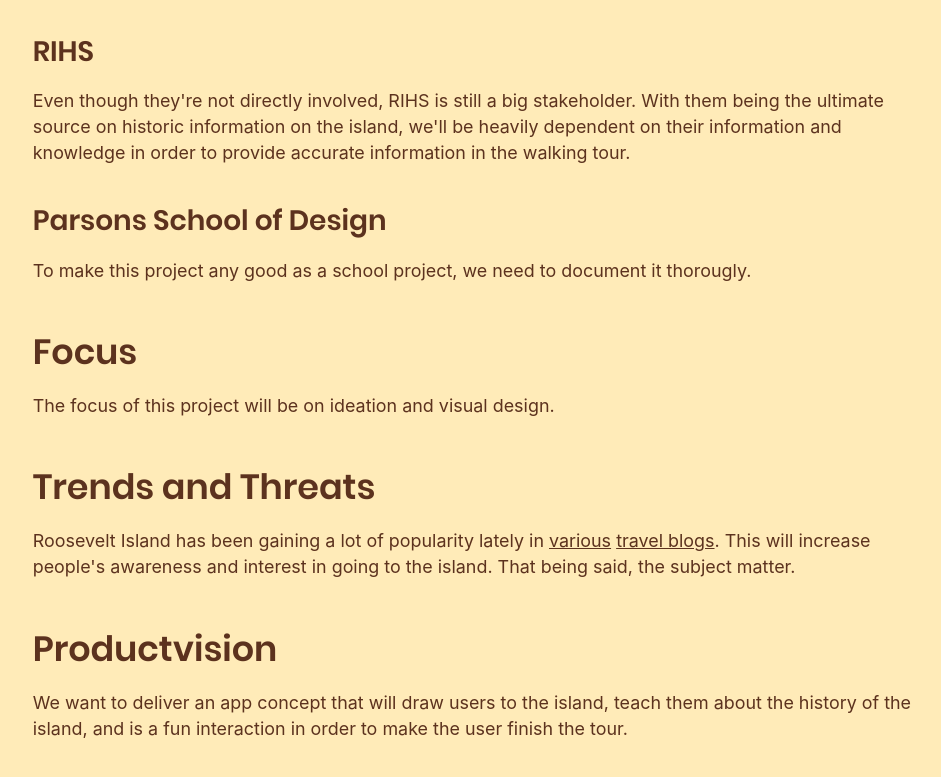
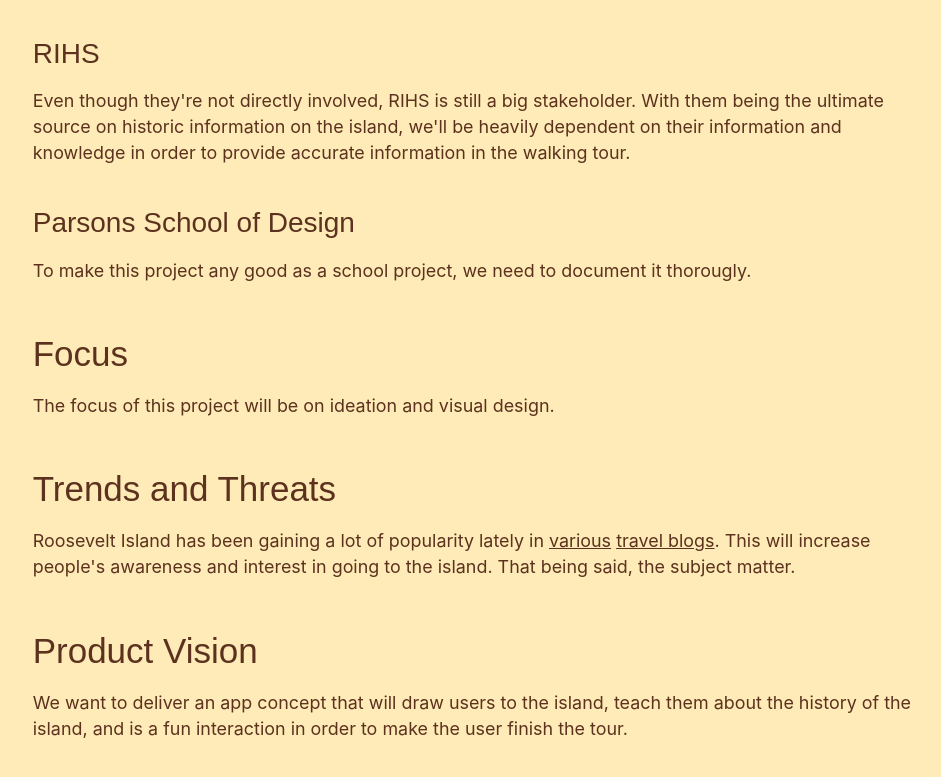
Before and after one commit to rijkvanzanten/officer-ollie, an Eleventy site: page src/site/index.md in a window 1280 px wide. Shown: the part 1587-2364 px from the top of the page, without its empty margins (286-1227 px from the left). Built offline with nearby package versions, Linux system fonts and the light colour scheme; Eleventy itself is replaced by a stand-in of ours; files that its build step writes are made by us from their sources; files whose address does not match are found by name.

Commit message:
Update index.md

```diff
--- a/src/site/index.md
+++ b/src/site/index.md
@@ -56,6 +56,6 @@ The focus of this project will be on ideation and visual design.
 
 Roosevelt Island has been gaining a lot of popularity lately in [various](https://www.cnn.com/travel/article/roosevelt-island-things-to-do-new-york/index.html) [travel blogs](https://perceptivetravel.com/blog/2018/10/18/a-manhattan-oasis-on-roosevelt-island/). This will increase people's awareness and interest in going to the island. That being said, the subject matter.
 
-## Productvision
+## Product Vision
 
 We want to deliver an app concept that will draw users to the island, teach them about the history of the island, and is a fun interaction in order to make the user finish the tour.
```
